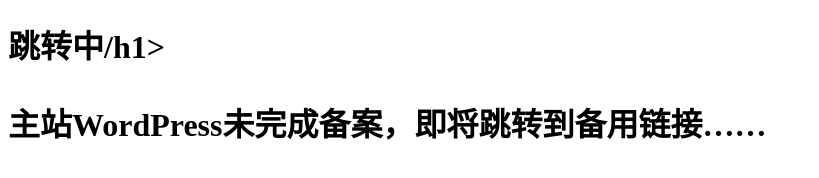
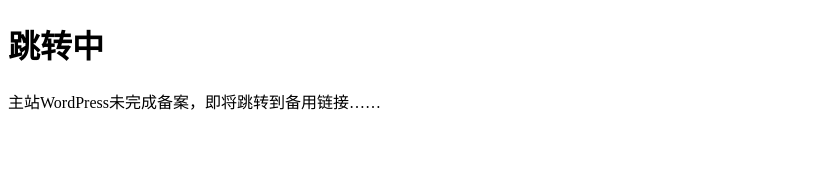
Before and after one commit to aman859/aman859.github.io, a plain HTML site: page index.html in a window 1280 px wide. Shown: the whole page, without its empty margins (0-819 px from the left). Drawn offline with Linux system fonts and the light colour scheme.

Commit message:
Update index.html

```diff
--- a/index.html
+++ b/index.html
@@ -6,7 +6,7 @@
 </head>
 <body>
 
-<h1>跳转中/h1>
+<h1>跳转中</h1>
 
 <p>主站WordPress未完成备案，即将跳转到备用链接……</p>
 
```
